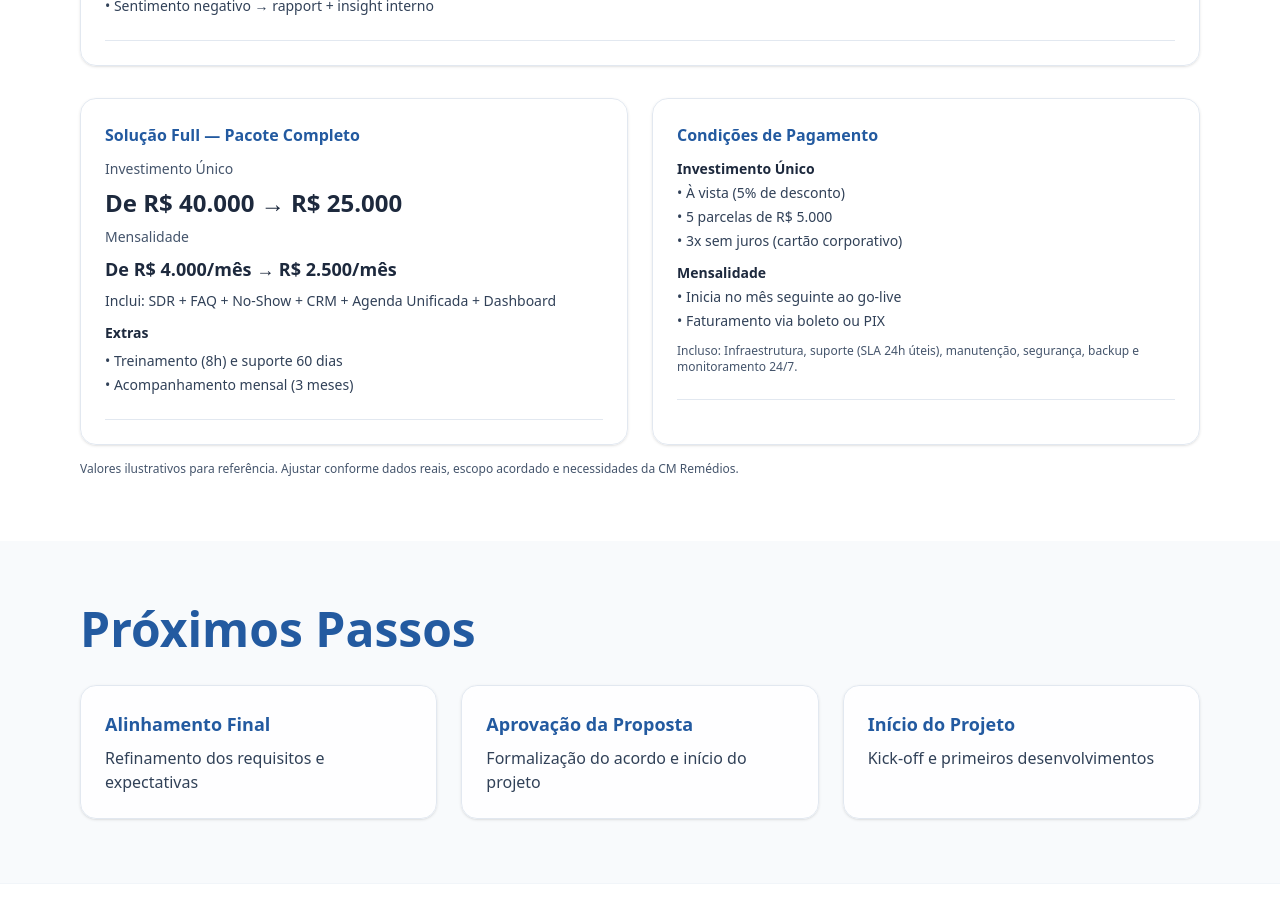
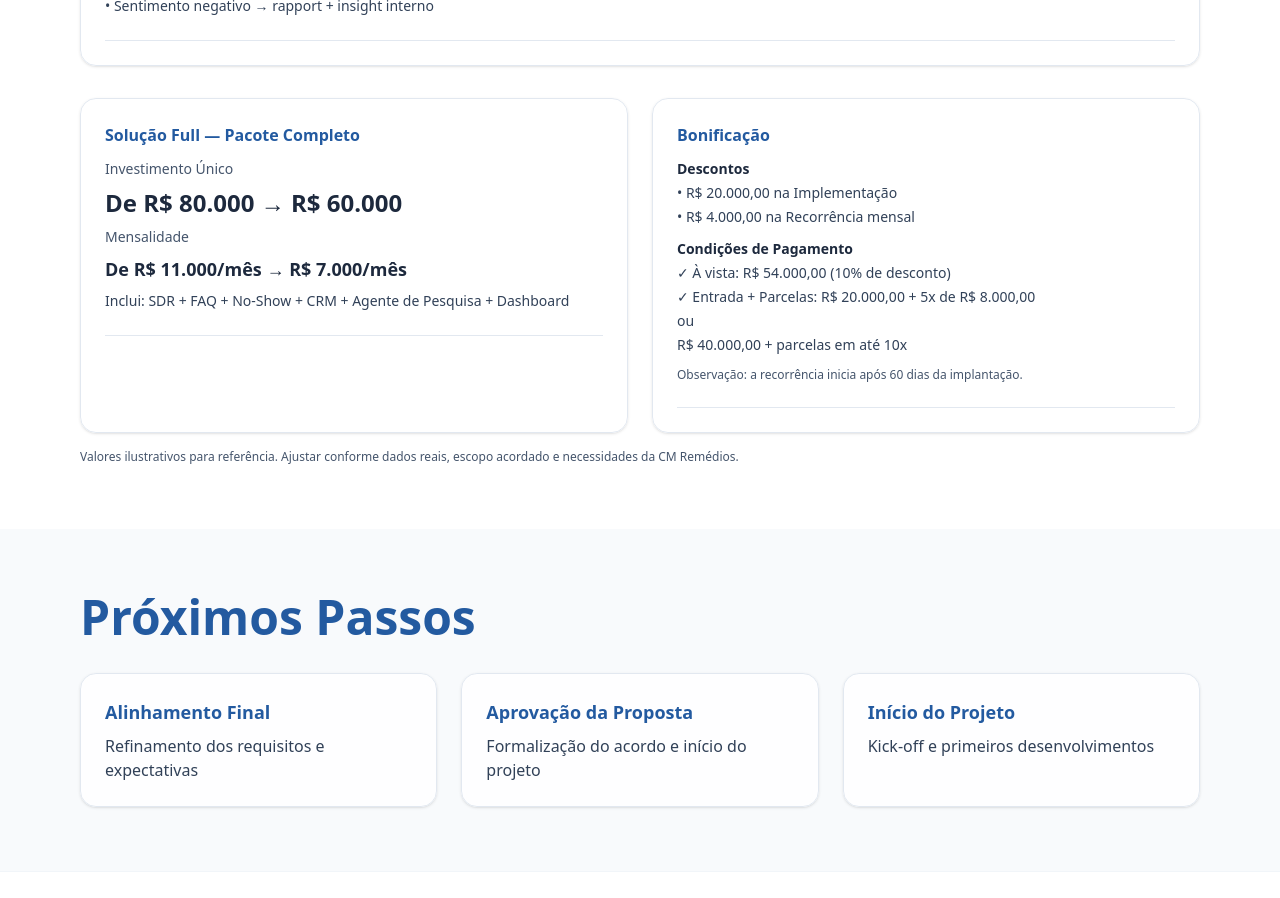
Before and after one commit to mateusolintof/proposta_cm.remedios, a Next.js app: page / in a window 1280 px wide. Shown: the part 7400-8298 px from the top of the page. Built offline with nearby package versions, Linux system fonts and the light colour scheme.

Commit message:
feat(investimento): atualizar 'Solução Full' e 'Condições de Pagamento' conforme novos valores e bonificação

```diff
--- a/src/app/page.tsx
+++ b/src/app/page.tsx
@@ -535,41 +535,35 @@ export default function Home() {
               <div className="text-prime font-bold">Solução Full — Pacote Completo</div>
               <div className="mt-3 text-slate-800 space-y-2">
                 <div className="text-slate-600 text-sm">Investimento Único</div>
-                <div className="text-2xl font-extrabold">De R$ 40.000 → R$ 25.000</div>
+                <div className="text-2xl font-extrabold">De R$ 80.000 → R$ 60.000</div>
                 <div className="text-slate-600 text-sm">Mensalidade</div>
-                <div className="text-lg font-semibold">De R$ 4.000/mês → R$ 2.500/mês</div>
-                <div className="text-slate-700 text-sm mt-2">Inclui: SDR + FAQ + No‑Show + CRM + Agenda Unificada + Dashboard</div>
-                <div className="mt-3 text-sm text-slate-700">
-                  <div className="font-semibold text-slate-800">Extras</div>
-                  <ul className="mt-2 space-y-1">
-                    <li>• Treinamento (8h) e suporte 60 dias</li>
-                    <li>• Acompanhamento mensal (3 meses)</li>
-                  </ul>
-                </div>
+                <div className="text-lg font-semibold">De R$ 11.000/mês → R$ 7.000/mês</div>
+                <div className="text-slate-700 text-sm mt-2">Inclui: SDR + FAQ + No‑Show + CRM + Agente de Pesquisa + Dashboard</div>
               </div>
               <div className="mt-6 h-px bg-slate-200" />
             </div>
 
-            {/* Condições de Pagamento */}
+            {/* Bonificação + Condições de Pagamento */}
             <div className="card flex flex-col">
-              <div className="text-prime font-bold">Condições de Pagamento</div>
+              <div className="text-prime font-bold">Bonificação</div>
               <div className="mt-3 text-slate-800 space-y-3">
                 <div className="text-sm">
-                  <div className="font-semibold text-slate-800">Investimento Único</div>
+                  <div className="font-semibold text-slate-800">Descontos</div>
                   <ul className="mt-1 space-y-1 text-slate-700">
-                    <li>• À vista (5% de desconto)</li>
-                    <li>• 5 parcelas de R$ 5.000</li>
-                    <li>• 3x sem juros (cartão corporativo)</li>
+                    <li>• R$ 20.000,00 na Implementação</li>
+                    <li>• R$ 4.000,00 na Recorrência mensal</li>
                   </ul>
                 </div>
                 <div className="text-sm">
-                  <div className="font-semibold text-slate-800">Mensalidade</div>
+                  <div className="font-semibold text-slate-800">Condições de Pagamento</div>
                   <ul className="mt-1 space-y-1 text-slate-700">
-                    <li>• Inicia no mês seguinte ao go‑live</li>
-                    <li>• Faturamento via boleto ou PIX</li>
+                    <li>✓ À vista: R$ 54.000,00 (10% de desconto)</li>
+                    <li>✓ Entrada + Parcelas: R$ 20.000,00 + 5x de R$ 8.000,00</li>
+                    <li>ou</li>
+                    <li>R$ 40.000,00 + parcelas em até 10x</li>
                   </ul>
                 </div>
-                <div className="text-xs text-slate-600">Incluso: Infraestrutura, suporte (SLA 24h úteis), manutenção, segurança, backup e monitoramento 24/7.</div>
+                <div className="text-xs text-slate-600">Observação: a recorrência inicia após 60 dias da implantação.</div>
               </div>
               <div className="mt-6 h-px bg-slate-200" />
             </div>
```
